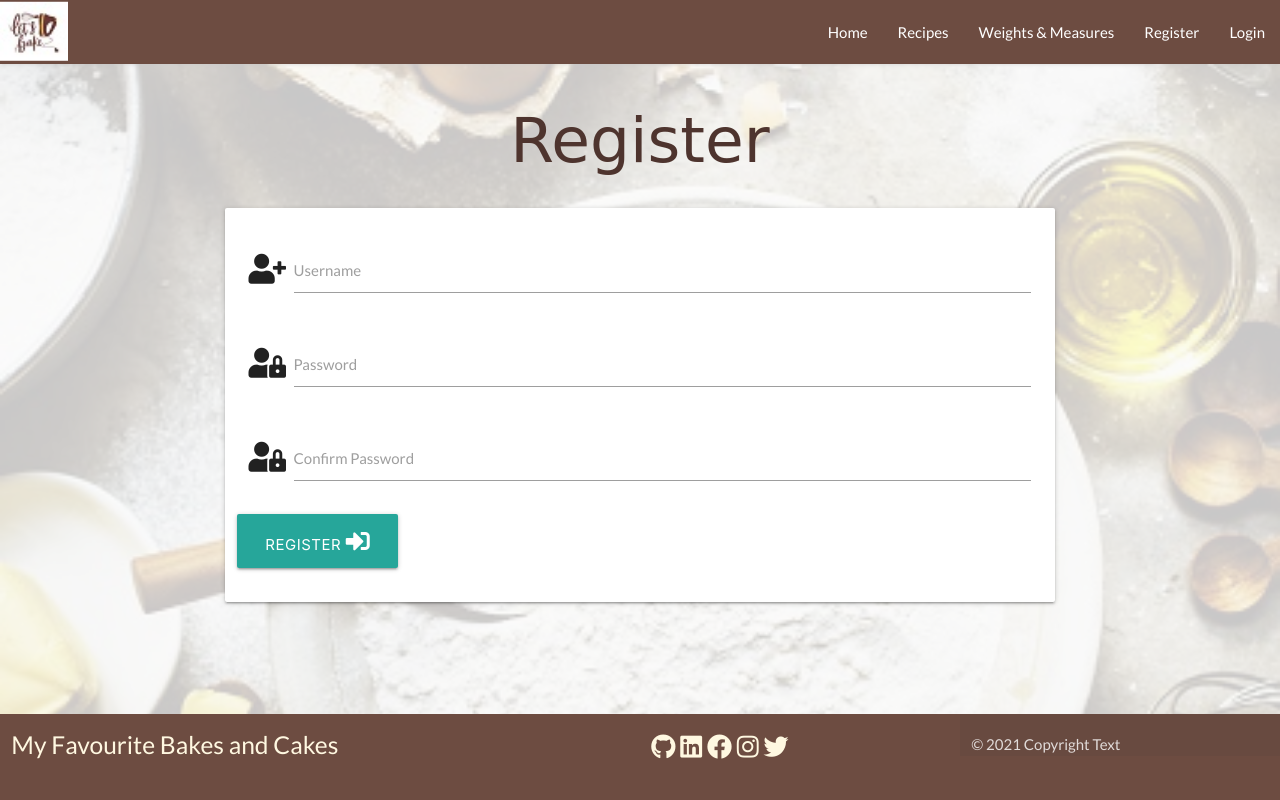
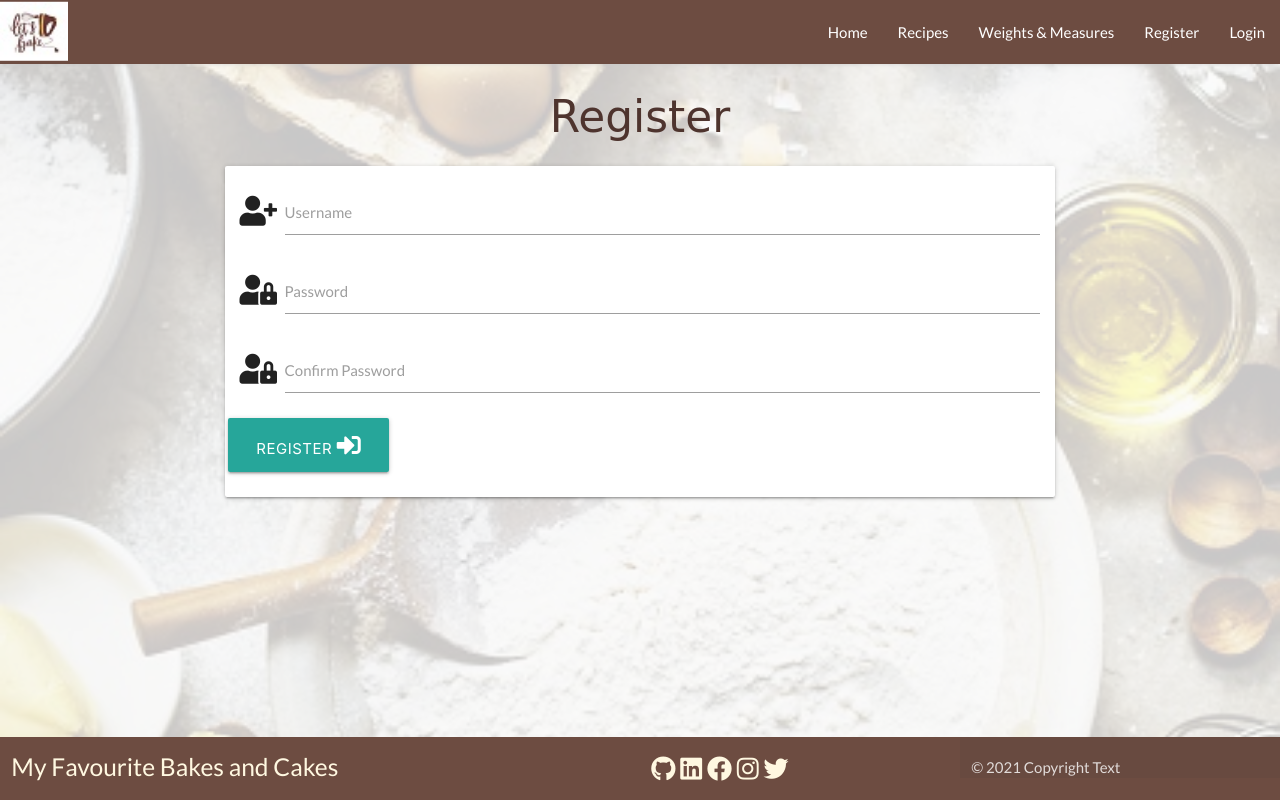
Before and after one commit to SiobhanBaines/My-Favourite-Recipes, a Flask app: page /register in a window 1280 px wide. Run offline with Flask 2, Linux system fonts and the light colour scheme; some libraries are stand-ins or nearby versions; some web fonts are replaced.

Commit message:
Modify registration page and headings

```diff
--- a/static/css/style.css
+++ b/static/css/style.css
@@ -9,7 +9,7 @@ body {
 main {
     flex: 1 0 auto;
 }
-h1 {
+h3 {
     font-family: 'Akaya Kanadaka', cursive;
 }
 h6 {
@@ -34,12 +34,16 @@ h6 {
     display: inline-block;
 }
 .page-footer {
-    padding-top: 0px;
+    padding: 0;
+    bottom: 0;
+    width: 100vw;
+    position: fixed;
 }
 .social-media {
     font-size: 25px;
     font-weight: bold;
     margin-top: 4.5%;
+    margin-bottom: 0%;
 }
 #copy {
     padding-top: 1.5%;
@@ -58,7 +62,7 @@ h6 {
 .home {
     justify-content: center;
     align-items: center;
-    font-size: 100px;
+    font-size: 80px;
 }
 /*---  Recipes Page  ---*/
 .card {
@@ -80,5 +84,14 @@ h6 {
     background-color: rgba(250, 250, 250, 0.4);
 }
 td, th {
-    padding: 5px;
+    padding: 3px;
 }
+
+/*--- Register ---*/
+.card-panel {
+    padding: 15px;
+}
+.input-field {
+    margin-top: 0.5rem;
+    margin-bottom: 0.5rem;
+}
--- a/templates/home.html
+++ b/templates/home.html
@@ -5,7 +5,7 @@
 <main class="parallax-container">
     <div class="parallax "><img src="../static/images/background.jpeg"></div>
     <div class="container ">
-        <h1 class="home brown-text text-darken-3 center-align">My Favourite Cakes and Bakes</h1>
+        <h3 class="home brown-text text-darken-3 center-align">My Favourite Cakes and Bakes</h3>
         <div class="carousel">
             {% for recipe in recipes %}
             <a class="carousel-item" href="#"><img src="{{ recipe.image }}"></a>
--- a/templates/recipes.html
+++ b/templates/recipes.html
@@ -2,7 +2,7 @@
 {% block title %}Recipes{% endblock %}
 {% block content %}
 <div class="container">
-<h1 class="brown-text text-darken-3 center-align">Recipes</h1>
+<h3 class="brown-text text-darken-3 center-align">Recipes</h3>
 
 {% for recipe in recipes %}
 <div class="row">
--- a/templates/register.html
+++ b/templates/register.html
@@ -4,7 +4,7 @@
 
 <main class="parallax-container">
     <div class="parallax "><img src="../static/images/background.jpeg"></div>
-    <h1 class="brown-text text-darken-3 center-align">Register</h1>
+    <h3 class="brown-text text-darken-3 center-align">Register</h3>
 
     <div class="row">
         <form class="col s12 m8 offset-m2" method="POST" action="{{ url_for('register')  }}" >
--- a/templates/weight_measure.html
+++ b/templates/weight_measure.html
@@ -5,7 +5,7 @@
 <main class="weight_measure_tables parallax-container">
     <div class="parallax "><img src="../static/images/weight_measure.jpeg"></div>
     <div class="container">
-        <h1 class="brown-text text-darken-3 center-align">Weights and Measure Conversion Charts</h1>
+        <h3 class="brown-text text-darken-3 center-align">Weights and Measure Conversion Charts</h3>
         <div class="row">
             <div class="col l6 s12">
                 <div class="card weight_measure_card">
```
